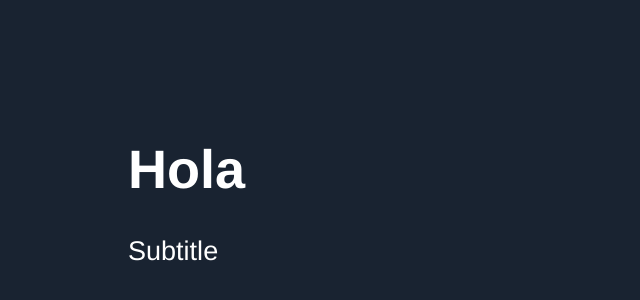
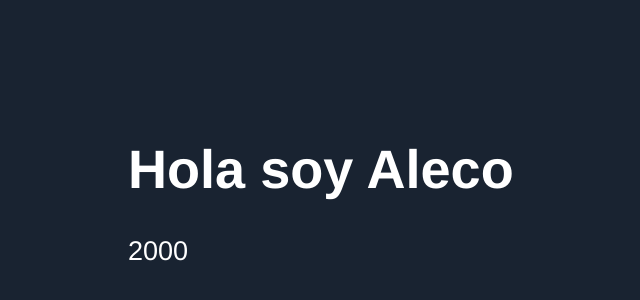
Before and after one commit to alecorodri/counter_app, a React (Vite) app: page / in a window 1280 px wide. Shown: the part 46-346 px from the top of the page, without its empty margins (20-660 px from the left). Built offline with nearby package versions, Linux system fonts and the light colour scheme.

Commit message:
PropTypes

```diff
--- a/package.json
+++ b/package.json
@@ -10,6 +10,7 @@
     "preview": "vite preview"
   },
   "dependencies": {
+    "prop-types": "^15.8.1",
     "react": "^18.2.0",
     "react-dom": "^18.2.0"
   },
--- a/src/FirstApp.jsx
+++ b/src/FirstApp.jsx
@@ -1,3 +1,5 @@
+import PropTypes from 'prop-types'
+
 
 const newMessage = {
     message: 'Hola Mundo',
@@ -9,16 +11,22 @@ const getResult = () => {
 }
 
 
-export const FirstApp = ( {title = 'Soy Aleco'} ) => {
+export const FirstApp = ( {title, subtitle} ) => {
 
     // console.log(props);
+
 
     return (
         <>
             <h1> {title} </h1>
             {/* <code> { JSON.stringify(newMessage)} </code> */}
-            <p>Subtitle</p>
+            <p>{subtitle}</p>
         </>
 
     )
 }
+
+FirstApp.protoType = {
+    title: PropTypes.string.isRequired,
+    subtitle: PropTypes.number.isRequired,
+}
--- a/src/main.jsx
+++ b/src/main.jsx
@@ -8,6 +8,6 @@ import './styles.css';
 
 ReactDOM.createRoot(document.getElementById('root')).render(
     <React.StrictMode>
-        <FirstApp title='Hola' subTitle = {123} />
+        <FirstApp title= 'Hola soy Aleco' subtitle={2000}/>
     </React.StrictMode>
 )
```
